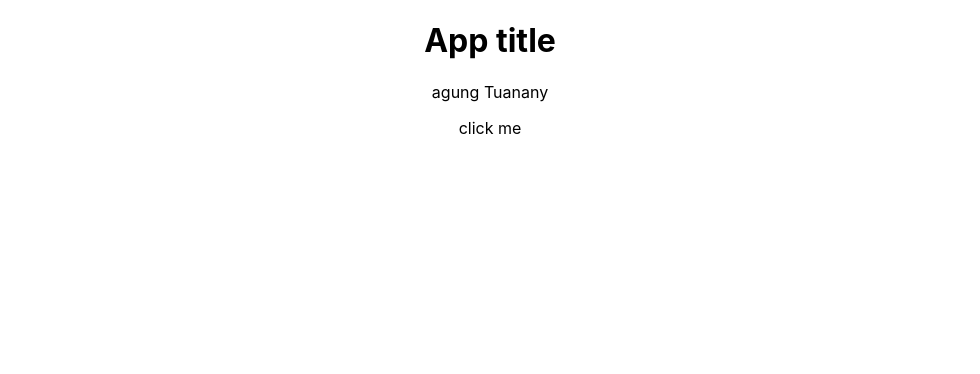
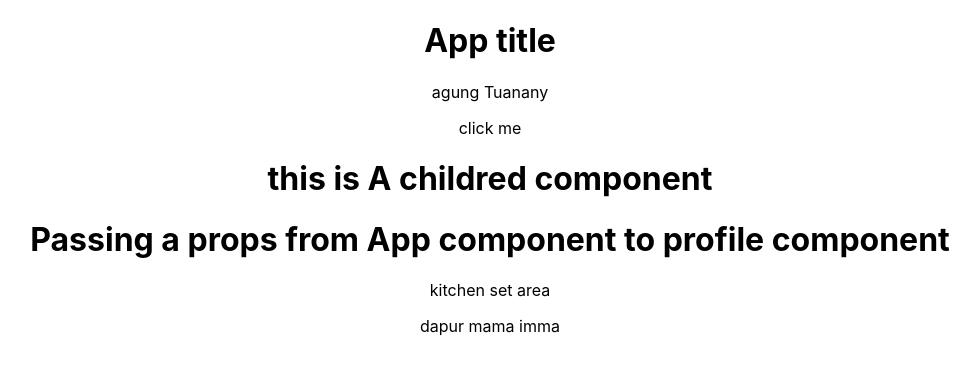
Before and after one commit to agungTuanany/reactBootCamp, a React (Create React App) app: page / in a window 1280 px wide. Shown: the top 374 px of the page, without its empty margins (150-1130 px from the left). Built offline with nearby package versions, Linux system fonts and the light colour scheme.

Commit message:
passing and using props

```diff
--- a/src/App.js
+++ b/src/App.js
@@ -1,5 +1,7 @@
 import React,{ Component } from 'react';
 import './App.css';
+
+import Profile from './components/myComponent'
 
 class App extends Component {
   constructor(props) {
@@ -18,7 +20,6 @@ class App extends Component {
       title: "A new title",
       author: "AGUNG TUANANY"
     });
-
   }
 
   render() {
@@ -27,8 +28,12 @@ class App extends Component {
         <h1>{this.state.title}</h1>
         <p>{this.state.author}</p>
         <div onClick={this.onClick}>click me</div>
+
+        <Profile
+          title= "kitchen set area"
+          company= "dapur mama imma"
+        />
       </div>
-
     );
   }
 }
--- /dev/null
+++ b/src/components/myComponent.js
@@ -0,0 +1,16 @@
+import React, {Component} from 'react'
+
+class Profile extends Component {
+  render() {
+    return (
+      <div>
+        <h1> this is A childred component</h1>
+        <h1>Passing a props from App component to profile component</h1>
+        <p>{this.props.title}</p>
+        <p>{this.props.company}</p>
+      </div>
+    )
+  }
+}
+
+export default Profile
```
